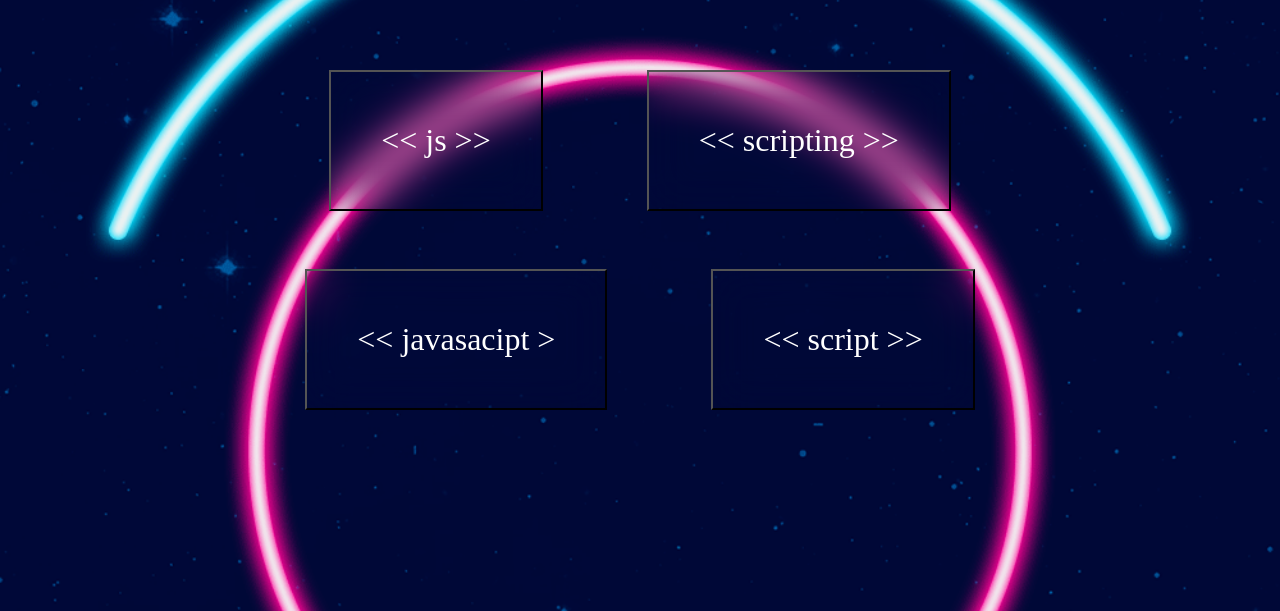
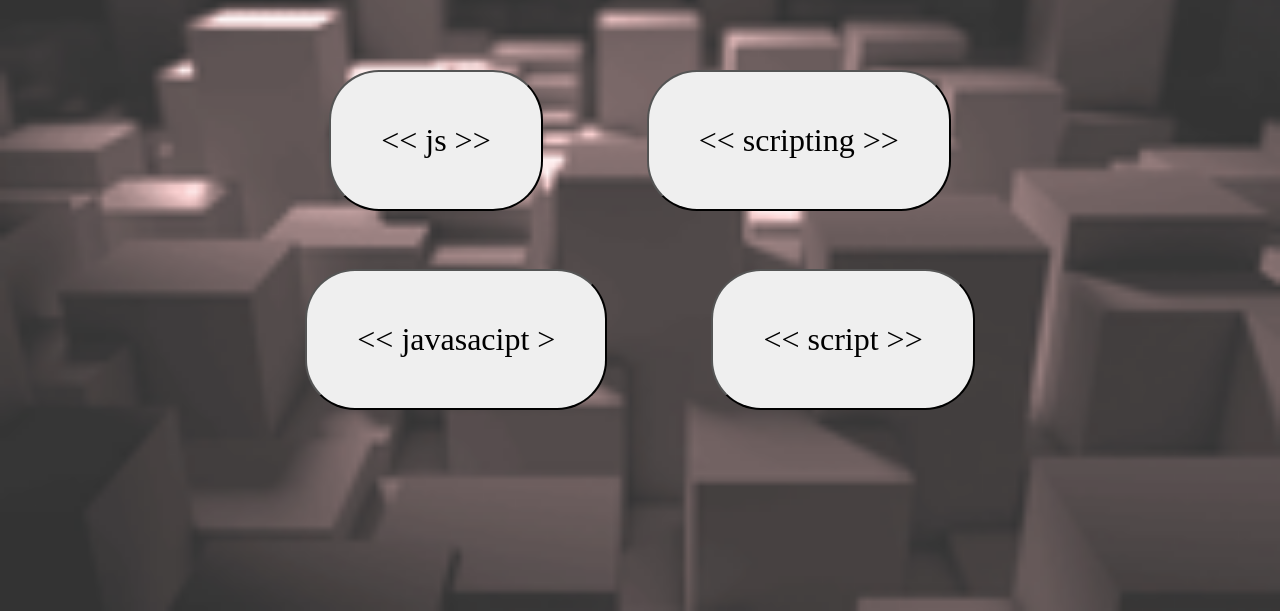
Before and after one commit to Hemanthkumarsangam/jsQuiz, a plain HTML site: page index.html in a window 1280 px wide. Shown: the part 189-800 px from the top of the page. Drawn offline with Linux system fonts and the light colour scheme.

Commit message:
changes done

```diff
--- a/index.html
+++ b/index.html
@@ -77,7 +77,7 @@
         <button id="cq10" onclick="verify('c', 'q10')">x instanceof Array </button>
         <button id="dq10" onclick="verify('d', 'q10')">typeof Array </button>
     </div>
-    <div class="q11" id="q11"><button style="color: white;" onclick="displayScore()">View Score</button><br></div>
+    <div class="q11" id="q11"><button onclick="displayScore()">View Score</button><br></div>
     <p id="Score"></p><br>
     <button style="display: none;" id="restart" onclick="window.location.reload()">Replay</button>
 </center></body>
--- a/style.css
+++ b/style.css
@@ -1,5 +1,5 @@
 body{
-    background: url(back.gif);
+    background: url(b2.gif);
     background-repeat: no-repeat;
     background-size: cover;
     font-family: 'Broadway';
@@ -21,13 +21,11 @@ h1{
 }
 
 button{
-    background: none;
-    backdrop-filter: blur(20px);
     padding: 50px;
     font-size: 2em;
     font-family: 'Broadway';
     margin: 20 50;
-    color: white;
+    border-radius: 50px;
 }
 
 #score{
```
Also changed, not shown: b2.gif (added), back.gif (deleted).
